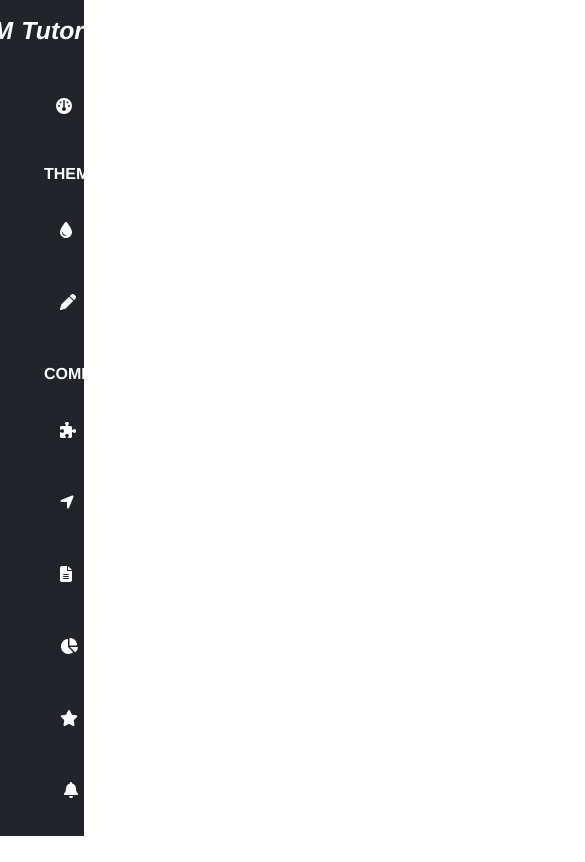
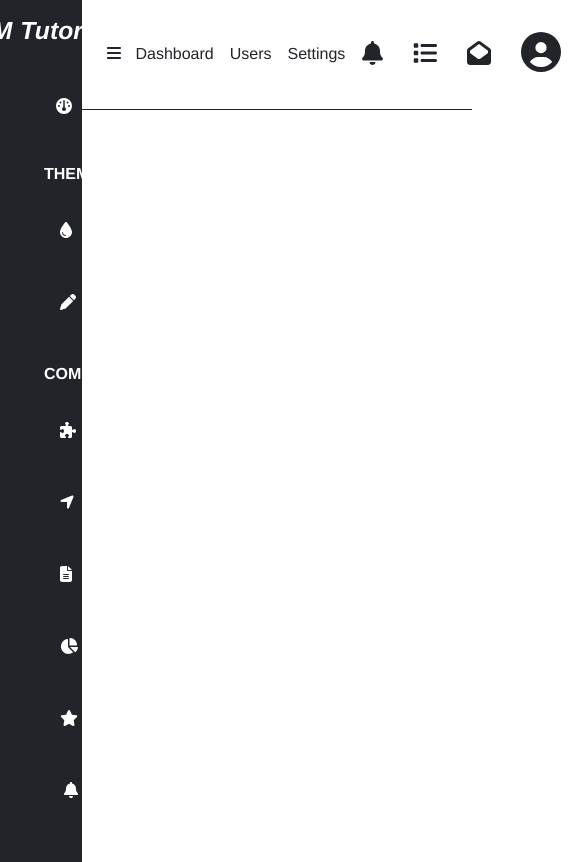
Before and after one commit to mohitvedwal06/coreui-admin-panel, a Vue app: page / in a window 390 px wide. Shown: the whole page, 585 px wide, since content can reach past the window. Built offline with nearby package versions, Linux system fonts and the light colour scheme.

Commit message:
Add the hide and show functionality on side bar while clicking on the hamburger menu

```diff
--- a/src/App.vue
+++ b/src/App.vue
@@ -1,14 +1,30 @@
 <template>
-  <SideBar/>
+  <div class="d-flex">
+    <SideBar :isTrue="isTrue"/>
+    <AppHeader @hideShowSidebar = 'hideShowSidebar'/>
+  </div>
 </template>
 
 <script>
 import SideBar from '../src/components/SideBar/index.vue'
+import AppHeader from './components/AppHeader.vue';
 
 export default {
   name: 'App',
+  data() {
+    return {
+      isTrue: null,
+    }
+  },
   components: {
-    SideBar
+    SideBar,
+    AppHeader
+  },
+  methods: {
+    hideShowSidebar(value){
+      this.isTrue = value.isTrue;
+      // console.log("isTrue", this.isTrue);
+    }
   }
 }
 </script>
--- a/src/components/AppHeader.vue
+++ b/src/components/AppHeader.vue
@@ -1,8 +1,8 @@
 <template>
     <div class="MainContainer">
-     <div class="first ">
+     <div :class="!isTrue ? 'first' : 'headerContent'">
         <div class="inner">
-            <p><fa icon="bars" class="text-dark"/></p>
+            <button id="hamburgerMenu-btn" class="bg-transparent" @click="moveSideBar"><fa icon="bars" class="text-dark"/></button>
             <p>Dashboard</p>
             <p>Users</p>
             <p>Settings</p>
@@ -10,12 +10,13 @@
      </div>
      <div class="second">
      </div>
-     <div class="third">
+     <div :class="!isTrue ? 'third' : 'headerLinks'">
        <div class="innerThird">
         <p><fa icon="bell" class="text-dark"/></p>
         <p><fa icon="list" class="text-dark"/></p>
         <p><fa icon="envelope-open" class="text-dark"/></p>
         <p><fa icon="user-circle" class="text-dark" id="profile"/></p>
+        {{ console.log("isTrue", this.isTrue) }}
        </div>
      </div>
     </div>
@@ -23,8 +24,26 @@
 
 <script>
     export default {
-        setup(){
-
+        data() {
+            return {
+                isTrue : false,
+            }
+        },
+        methods: {
+            moveSideBar() {
+                if(this.isTrue===true){
+                    this.isTrue = false;
+                    this.$emit('hideShowSidebar',{
+                        isTrue: this.isTrue,
+                    });
+                }
+                else{
+                    this.isTrue = true;
+                    this.$emit('hideShowSidebar',{
+                        isTrue: this.isTrue,
+                    });
+                }
+            }
         }
     }
 </script>
@@ -35,18 +54,19 @@
     padding-top: 1%;
     padding-bottom: 1%;
     border-bottom: 1px solid;
+    /* position:relative; */
+    width: 100%;
+    height:13vh;
+    align-items:center;
 }
 .first{
     /* border: 1px solid black; */
-    display: flex;
-    justify-content: center;
-    align-items: center;
-    padding-left: 2%;
-    width: 21%;
+    padding-left: 20px;
+    /* width: 21%; */
 }
 .inner{
     display: flex;
-    width: 100%;
+    width: 251px;
     justify-content: center;
     align-items: center;
 }
@@ -58,16 +78,12 @@
     width: 58%;
 }
 .third{
-    /* border: 1px solid black; */
-    display: flex;
-    justify-content: center;
-    align-items: center;
-    padding-left: 2%;
-    width: 21%;
+    /* width: 21%; */
+    padding-right: 25px;
 }
 .innerThird{
     display: flex;
-    width: 100%;
+    width: 220px;
     justify-content: center;
     align-items: center;
 }
@@ -78,5 +94,14 @@
 #profile{
     font-size: 40px;
 }
+.headerContent{
+    padding-left:20px;
+}
+.headerLinks{
+    padding-right:25px;
+}
+#hamburgerMenu-btn{
+    border: none;
+}
 
 </style>
--- a/src/components/SideBar/index.vue
+++ b/src/components/SideBar/index.vue
@@ -1,6 +1,6 @@
 <template lang="">
-    <div class="d-flex">
-        <div id="sideBar-div">
+    <div class="d-flex sideBar-visibility" :class= "!isTrue ? 'showSideBar': 'hideSideBar'" >
+        <div id="sideBar-div" class="w-100 overflow-hidden" >
             <div class="pt-3 ps-3 pb-3 bg-dark" id="sideBar-main-div">
                 <div class="d-flex justify-content-center pb-4" id="sideBar-logo">
                     <h2>AM</h2>
@@ -63,42 +63,46 @@
                 </div>
             </div>
         </div>
-        <div id="secondDiv"></div>
     </div>
 </template>
 
 <script>
 export default {
-
+    props: ['isTrue']
 }
 </script>
-<style scoped>
+<style >
+    /* *{
+    border: 1px solid red;
+} */
     #sideBar-div{
-        width:21.5%;
-        position:fixed;
-    }
-    #secondDiv{
-        width:78.5%;
+        position:relative;
     }
     #sideBar-main-div{
         color:white;
     }
     .sidebar-content-div{
         overflow-y: scroll;
-        height:88vh;
-
+        height:91vh;
+        padding: 0% 50px 0px 0px;
     }
     #sideBar-logo h2{
         font-style: italic;
         font-weight: 800;
     }
-    /* #sideBar-contents, #sideBar-theme{
-        border:1px solid;
-    } */
     #sideBar-theme-heading{
         font-weight:700;
     }
     .sidebar-content:hover{
         background-color: rgba(98, 98, 98, 0.929);
     }
+    .sideBar-visibility{
+        transition: 1s ease-in-out;
+    }
+    .showSideBar{
+        width: 21%;
+    }
+    .hideSideBar{
+        width: 0%;
+    }
 </style>
```
